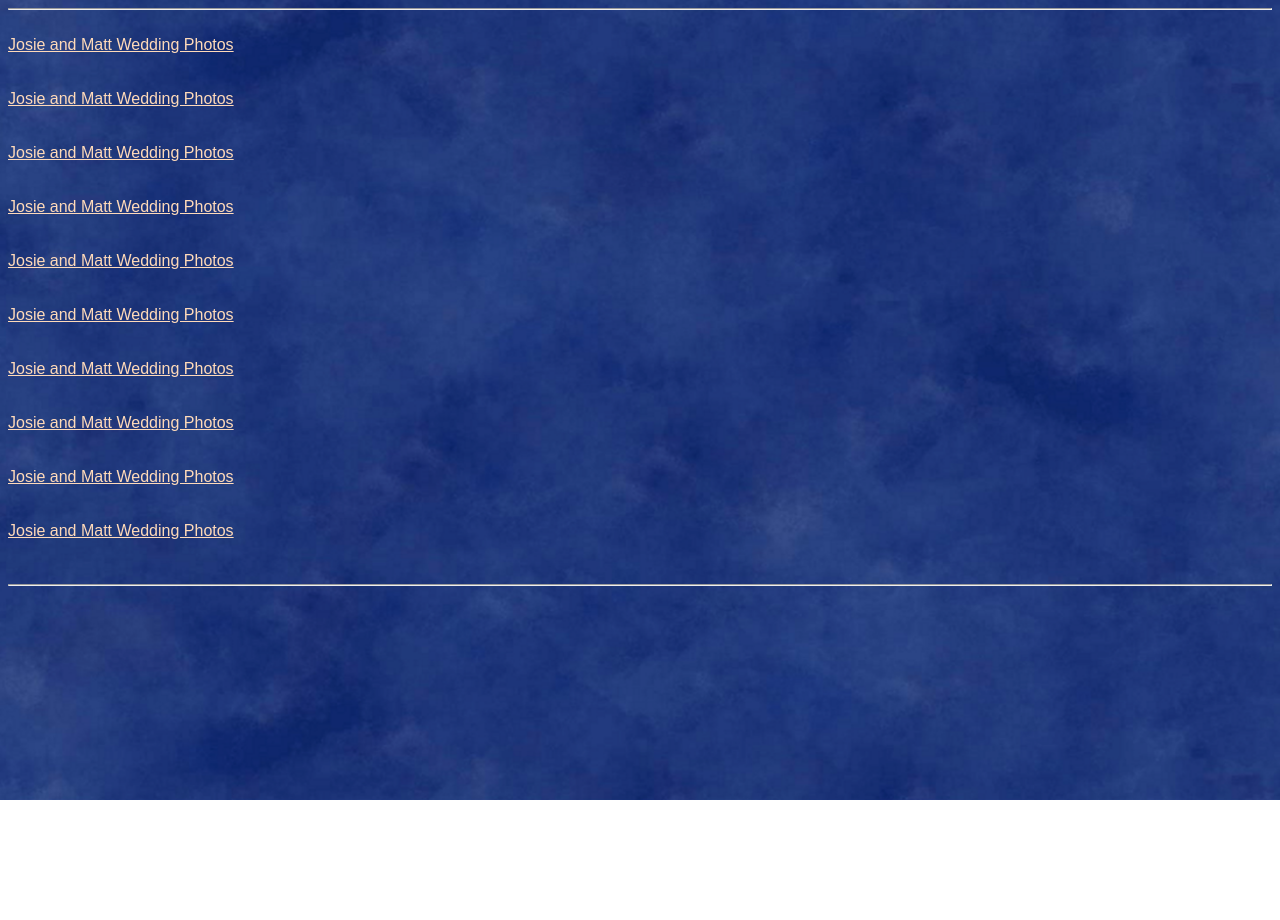
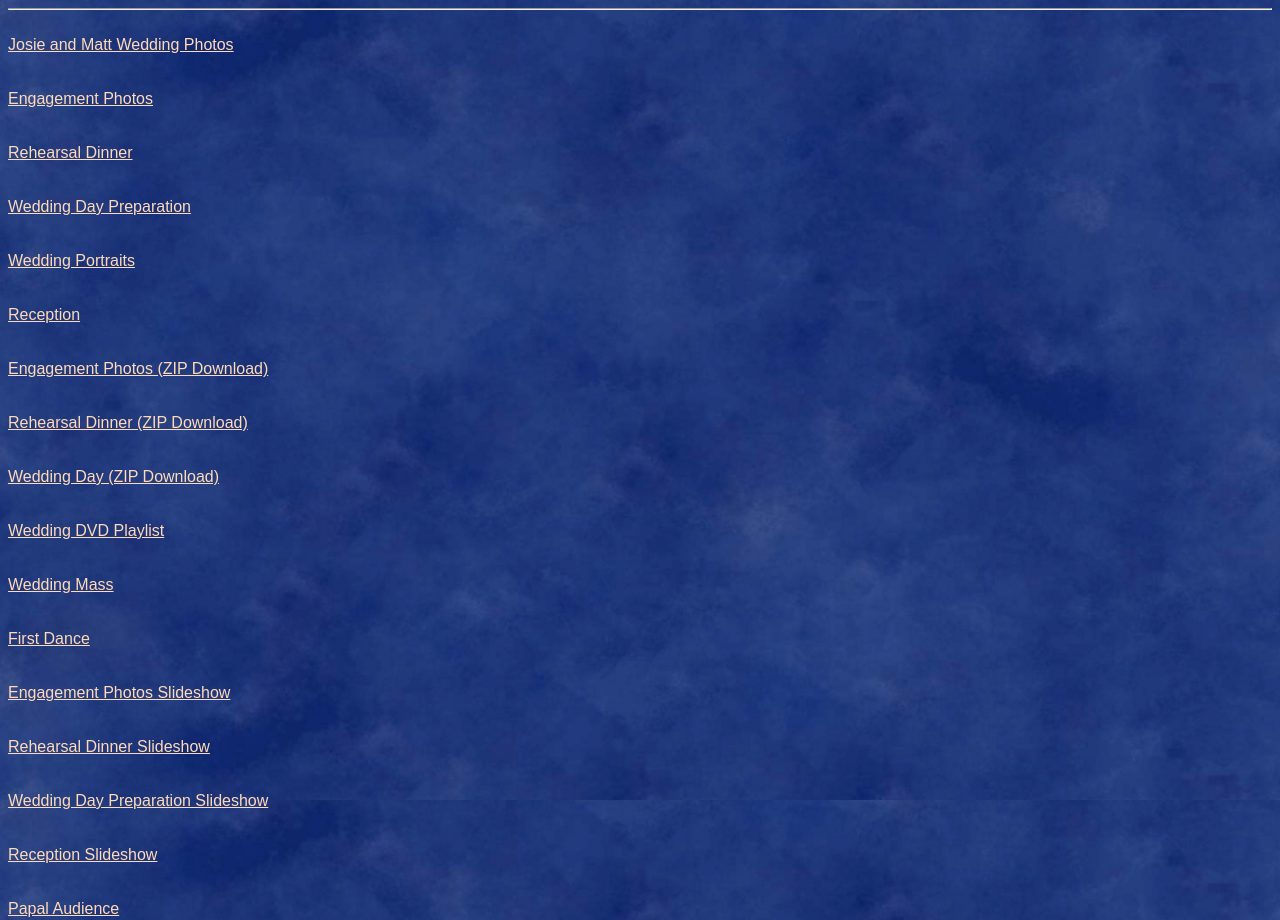
Before and after one commit to josieandmattwedding/josieandmattwedding.github.io, a plain HTML site: page photos/6fb467cdfaa8d207ca7b5a6597f0455116aba7a7/index.html in a window 1280 px wide. Shown: the top 920 px of the page. Before the commit the page ends 800 px from the top, so only its background shows below. Drawn offline with Linux system fonts and the light colour scheme.

Commit message:
Updated links

```diff
--- a/photos/6fb467cdfaa8d207ca7b5a6597f0455116aba7a7/index.html
+++ b/photos/6fb467cdfaa8d207ca7b5a6597f0455116aba7a7/index.html
@@ -73,34 +73,54 @@ a:visited {
 <a href="https://photos.app.goo.gl/Lkh15paPH7Ax5EI13" target="_blank">Josie and Matt Wedding Photos</a><br>
 <br>
 <br>
-<a href="https://photos.app.goo.gl/Lkh15paPH7Ax5EI13" target="_blank">Josie and Matt Wedding Photos</a><br>
+<a href="https://photos.app.goo.gl/KEU3aWJREGdjShKg2" target="_blank">Engagement Photos</a><br>
 <br>
 <br>
-<a href="https://photos.app.goo.gl/Lkh15paPH7Ax5EI13" target="_blank">Josie and Matt Wedding Photos</a><br>
+<a href="https://photos.app.goo.gl/qrZS5FgaVpw9T5Mo1" target="_blank">Rehearsal Dinner</a><br>
 <br>
 <br>
-<a href="https://photos.app.goo.gl/Lkh15paPH7Ax5EI13" target="_blank">Josie and Matt Wedding Photos</a><br>
+<a href="https://photos.app.goo.gl/Cauu2JpWWlGlxd1N2" target="_blank">Wedding Day Preparation</a><br>
 <br>
 <br>
-<a href="https://photos.app.goo.gl/Lkh15paPH7Ax5EI13" target="_blank">Josie and Matt Wedding Photos</a><br>
+<a href="https://photos.app.goo.gl/jvxYpfvn8YZjy3t42" target="_blank">Wedding Portraits</a><br>
 <br>
 <br>
-<a href="https://photos.app.goo.gl/Lkh15paPH7Ax5EI13" target="_blank">Josie and Matt Wedding Photos</a><br>
+<a href="https://photos.app.goo.gl/Nz18rwtNyGQkg7oH2" target="_blank">Reception</a><br>
 <br>
 <br>
-<a href="https://photos.app.goo.gl/Lkh15paPH7Ax5EI13" target="_blank">Josie and Matt Wedding Photos</a><br>
+<a href="https://drive.google.com/open?id=1L_Bp4augiD2S_T5BgzmUIdsTbFn2H-Qo" target="_blank">Engagement Photos (ZIP Download)</a><br>
 <br>
 <br>
-<a href="https://photos.app.goo.gl/Lkh15paPH7Ax5EI13" target="_blank">Josie and Matt Wedding Photos</a><br>
+<a href="https://drive.google.com/open?id=17UHHe60z6Fs3-9QiuObspTV9KD8na58t" target="_blank">Rehearsal Dinner (ZIP Download)</a><br>
 <br>
 <br>
-<a href="https://photos.app.goo.gl/Lkh15paPH7Ax5EI13" target="_blank">Josie and Matt Wedding Photos</a><br>
+<a href="https://drive.google.com/open?id=1BbNioeW8D7usUpBjCWUfQE3jusnLnzHi" target="_blank">Wedding Day (ZIP Download)</a><br>
 <br>
 <br>
-<a href="https://photos.app.goo.gl/Lkh15paPH7Ax5EI13" target="_blank">Josie and Matt Wedding Photos</a><br>
+<a href="https://www.youtube.com/playlist?list=PLrbK6yNGh7lqIFaiQUf2-MeJ1ir07DlV0" target="_blank">Wedding DVD Playlist</a><br>
+<br>
+<br>
+<a href="https://youtu.be/wtvt0Urckp0" target="_blank">Wedding Mass</a><br>
+<br>
+<br>
+<a href="https://youtu.be/qenpGmU4__c" target="_blank">First Dance</a><br>
+<br>
+<br>
+<a href="https://youtu.be/ggu_6eRDaU0" target="_blank">Engagement Photos Slideshow</a><br>
+<br>
+<br>
+<a href="https://youtu.be/qClTurCCHN4" target="_blank">Rehearsal Dinner Slideshow</a><br>
+<br>
+<br>
+<a href="https://youtu.be/wQTfcpoKAvg" target="_blank">Wedding Day Preparation Slideshow</a><br>
+<br>
+<br>
+<a href="https://youtu.be/wGZxJtDia9U" target="_blank">Reception Slideshow</a><br>
+<br>
+<br>
+<a href="https://www.youtube.com/watch?v=mPxIzh3iX7s&list=PLrbK6yNGh7lp4XINYYPsUEaTdqiUBFhzv" target="_blank">Papal Audience</a><br>
 <br>
 <br>
 <hr>
-
 </body>
 </html>
```
Also changed, not shown: photos/index.html (+6 -0 lines).
